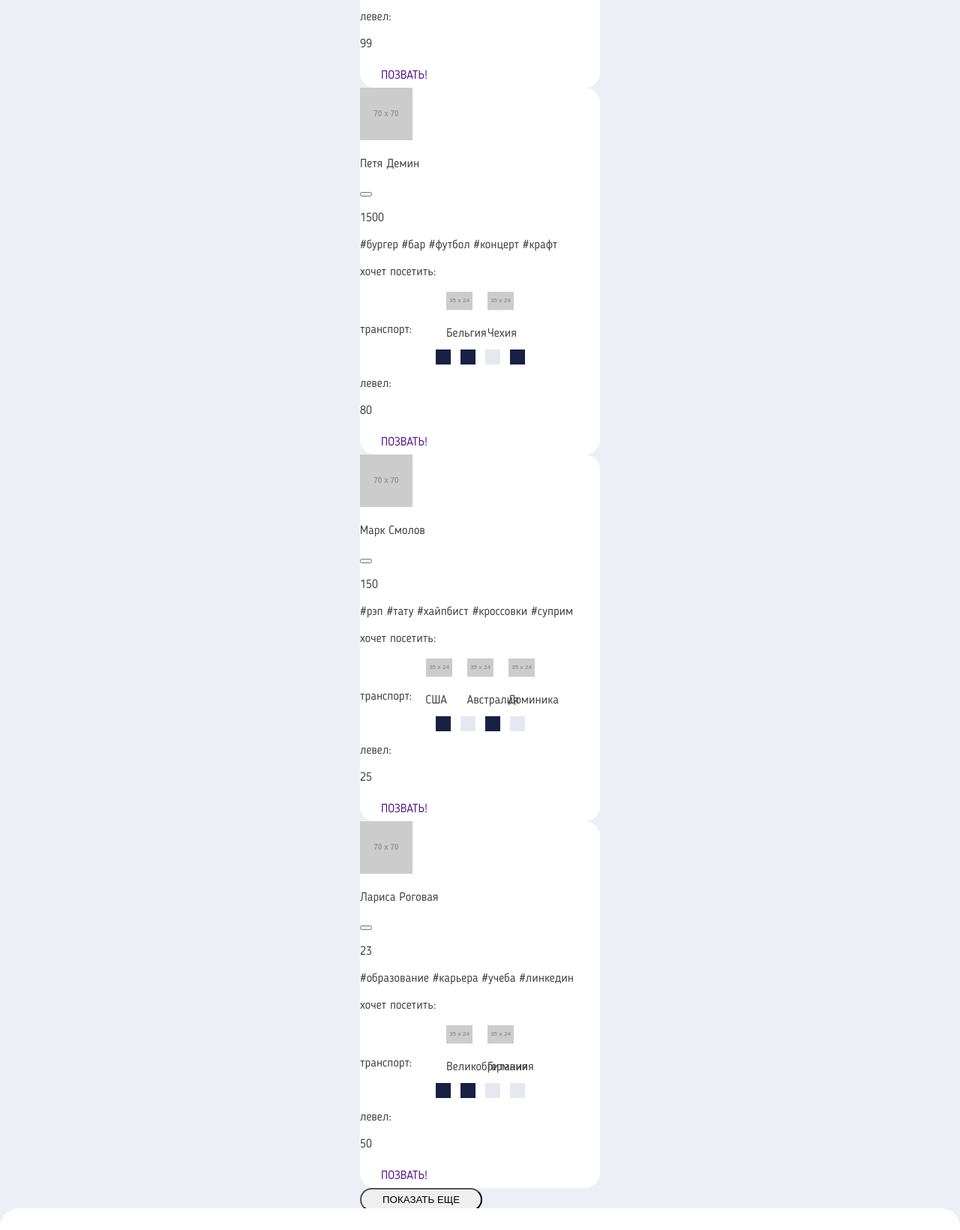
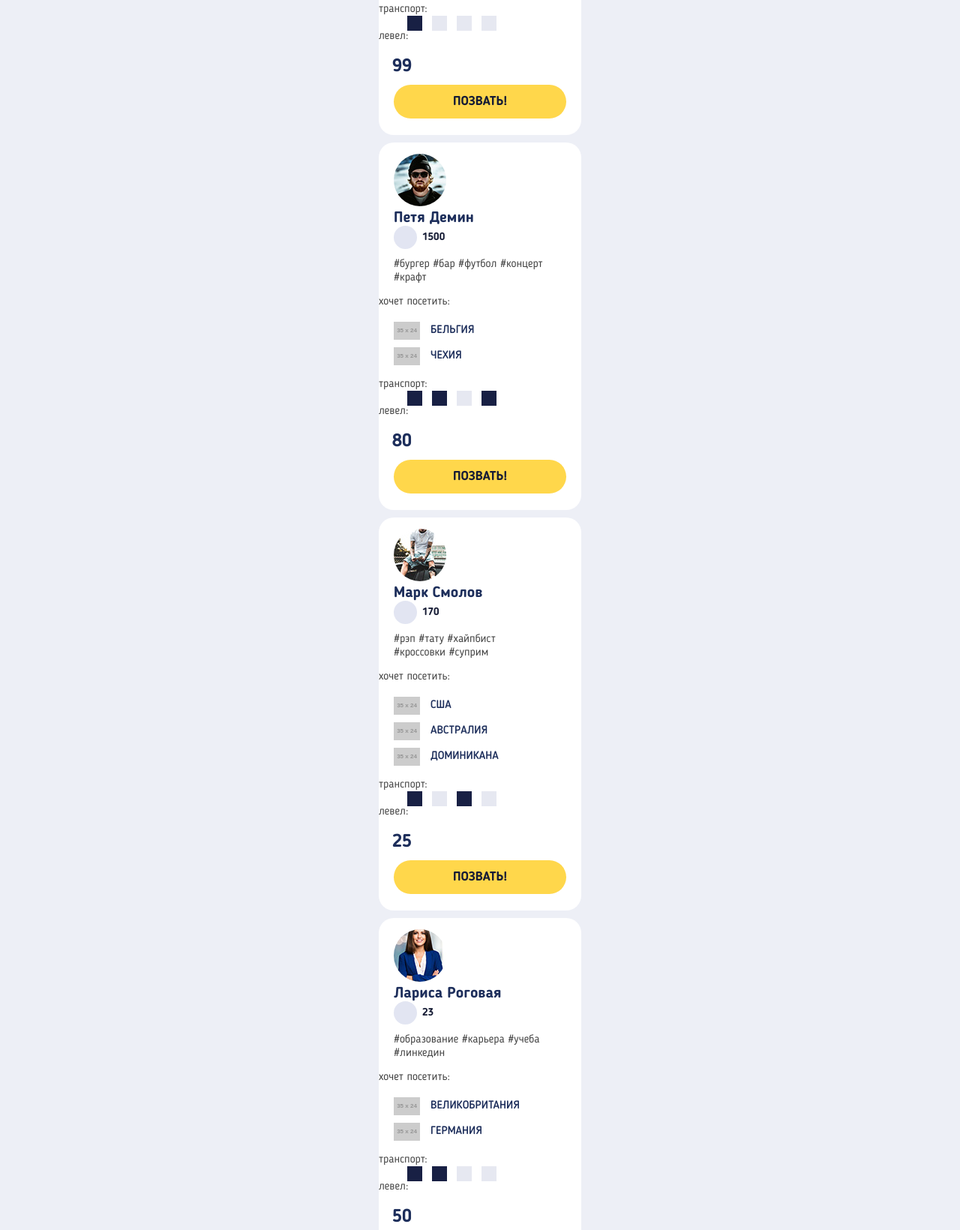
Before and after one commit to IoanKing/488893-pognali-20, a website: page source/travelers.html in a window 1280 px wide. Shown: the part 965-2605 px from the top of the page at 75% size. Drawn offline with nearby package versions, Linux system fonts and the light colour scheme; files that its build step writes are made by us from their sources; placeholder pictures from the web are drawn by us.

Commit message:
Complete travelers page

```diff
--- /dev/null
+++ b/source/sass/blocks/cartflag-list.scss
@@ -0,0 +1,29 @@
+.cartflag-list {
+  @include reset-list;
+  width: 100%;
+}
+
+.cartflag-list__item {
+  display: flex;
+  align-items: center;
+  margin: 10px 0;
+
+  &:first-child {
+    margin-top: 0;
+  }
+
+  &:last-child {
+    margin-bottom: 0;
+  }
+}
+
+.cartflag-list__img {
+  margin-right: 14px;
+}
+
+.cartflag-list__title {
+  @include reset-indents;
+  @include font(15px, 16px, 500);
+  text-transform: uppercase;
+  color: $basic_blue_light;
+}
--- a/source/sass/blocks/level.scss
+++ b/source/sass/blocks/level.scss
@@ -1,9 +1,15 @@
 .level {
-  display: block;
-  background-color: rgba($basic_black, 0.6);
+  display: inline-block;
+  background-color: transparent;
   padding: 12px 18px;
   border-radius: 50px;
-  color: $basic_white;
+  color: $basic_blue_light;
+  vertical-align: center;
+
+  &--dark {
+    background-color: rgba($basic_black, 0.6);
+    color: $basic_white;
+  }
 }
 
 .level__number {
--- a/source/sass/blocks/likes.scss
+++ b/source/sass/blocks/likes.scss
@@ -0,0 +1,20 @@
+.likes {
+  display: flex;
+  justify-content: flex-start;
+  align-items: center;
+}
+
+.likes__icon {
+  @include reset-button;
+  width: 31px;
+  height: 31px;
+  margin-right: 7px;
+  background-color: $special_gray_light;
+  border-radius: 50%;
+}
+
+.likes__counts {
+  @include reset-indents;
+  @include font(14px, 16px, 600);
+  color: $basic_blue;
+}
--- a/source/sass/blocks/page-content.scss
+++ b/source/sass/blocks/page-content.scss
@@ -74,5 +74,5 @@
 }
 
 .page-content__peoples {
-  padding: 0 25px 0;
+  position: relative;
 }
--- a/source/sass/blocks/people-cart.scss
+++ b/source/sass/blocks/people-cart.scss
@@ -1,5 +1,89 @@
 .people-cart {
+  padding-top: 15px;
+  padding-bottom: 22px;
   background-color: $basic_white;
   color: $special_grey;
   border-radius: 20px;
+  margin-bottom: 10px;
 }
+
+.people-cart__user-info {
+  padding-left: 20px;
+  padding-right: 20px;
+}
+
+.people-cart__avatar {
+  width: 70px;
+  height: 70px;
+  margin-right: 16px;
+  border-radius: 50%;
+  overflow: hidden;
+}
+
+.people-cart__user-name {
+  flex-grow: 2;
+  @include reset-indents;
+  @include font(20px, 20px, 600);
+  color: $basic_blue_light;
+}
+
+.people-cart__likes {
+  position: relative;
+}
+
+.people-cart__hashtags {
+  width: 200px;
+  @include reset-indents;
+  @include font(15px, 18px, 400);
+  margin-top: 12px;
+  margin-bottom: 15px;
+}
+
+.people-cart__countries {
+  width: 100%;
+}
+
+.people-cart__transports {
+  width: 195px;
+}
+
+.people-cart__leveling {
+  width: 62px;
+}
+
+.people-cart__text {
+  @include reset-indents;
+  @include font(15px, 16px, 400);
+}
+
+.people-cart .people-cart__cartflag {
+  padding: 18px 20px;
+}
+
+.people-cart__level {
+  display: inline-block;
+  vertical-align: top;
+}
+
+.people-cart__level {
+  position: relative;
+  margin-top: 8px;
+}
+
+.people-cart__calling {
+  padding-left: 20px;
+  padding-right: 20px;
+}
+
+.people-cart__button {
+  position: relative;
+  display: block;
+  @include reset-link;
+  padding: 14px 20px;
+  background-color: $basic_yellow;
+  color: $basic_blue;
+  text-align: center;
+  @include font(17px, 17px, 600);
+  border-radius: 25px;
+  text-transform: uppercase;
+}
--- a/source/sass/blocks/peoples.scss
+++ b/source/sass/blocks/peoples.scss
@@ -3,5 +3,5 @@
 }
 
 .peoples__wrapper {
-
+  padding: 28px 25px 46px;
 }
--- a/source/sass/blocks/slider.scss
+++ b/source/sass/blocks/slider.scss
@@ -0,0 +1,43 @@
+.slider__button {
+  @include reset-button;
+  @include font(17px, 30px, 600);
+  color: $basic_blue_light;
+  text-transform: uppercase;
+  display: block;
+  margin-top: 18px;
+  margin-bottom: 18px;
+  text-align: center;
+  padding-left: 33px;
+
+  background-repeat: no-repeat;
+  background-position: 0 center;
+  background-size: 18px;
+  background-image: url("../../img/show-more-plus.svg");
+}
+
+.slider__toggles {
+  width: 100%;
+  display: flex;
+}
+
+.slider__toggle {
+  @include reset-button;
+  background-color: $basic_white;
+  flex-basis: 50%;
+  height: 50px;
+  background-repeat: no-repeat;
+  background-size: 20px 13px;
+  background-position: center;
+
+  &--back {
+    border-right: 1px solid $basic_blue_lightest;
+    border-radius: 20px 0 0 20px;
+    background-image: url("../../img/triangle-arrow-left.svg");
+  }
+
+  &--next {
+    border-right: 1px solid $basic_blue_lightest;
+    border-radius: 0 20px 20px 0;
+    background-image: url("../../img/triangle-arrow-right.svg");
+  }
+}
--- a/source/sass/style.scss
+++ b/source/sass/style.scss
@@ -52,3 +52,4 @@
 @import "./blocks/user-plans.scss";
 @import "./blocks/level.scss";
 @import "./blocks/peoples.scss";
+@import "./blocks/cartflag-list.scss";
--- a/source/travelers.html
+++ b/source/travelers.html
@@ -256,36 +256,34 @@
       </form>
     </section>
     <section class="page-content__peoples peoples">
-      <div class="slider container">
+      <div class="peoples__wrapper slider container">
         <article class="slider__item people-cart">
-          <div class="people-cart__main-info">
-            <img class="people-cart__avatar" src="https://via.placeholder.com/70x70" alt="Аватар" width="70" height="70">
+          <div class="people-cart__user-info">
+            <img class="people-cart__avatar" src="../img/firsova-mobile@1x.jpg" alt="Аватар" width="70" height="70">
             <p class="people-cart__user-name">Таня Фирсова</p>
-          </div>
             <div class="people-cart__likes likes">
               <button class="likes__icon" type="button"><span class="visually-hidden">лайк</span></button>
               <p class="likes__counts">1,5 М</p>
             </div>
-          <div class="people-cart__hashtags">
-            <p>#ЗОЖ #ПП #Фитнес #пляж #авокадо #смузи</p>
+            <p class="people-cart__hashtags">#ЗОЖ #ПП #Фитнес #пляж #авокадо #смузи</p>
           </div>
           <div class="people-cart__countries">
             <p class="people-cart__text">хочет посетить:</p>
-            <ul class="flag-list">
-              <li class="flag-list__item">
-                <img class="flag-list__img" src="https://via.placeholder.com/35x24" width="35" height="24"
+            <ul class="people-cart__cartflag cartflag-list">
+              <li class="cartflag-list__item">
+                <img class="cartflag-list__img" src="https://via.placeholder.com/35x24" width="35" height="24"
                   alt="Флаг Шри-ланки">
-                <p class="flag-list__title">Шри-ланка</p>
+                <p class="cartflag-list__title">Шри-ланка</p>
               </li>
-              <li class="flag-list__item">
-                <img class="flag-list__img" src="https://via.placeholder.com/35x24" width="35" height="24"
+              <li class="cartflag-list__item">
+                <img class="cartflag-list__img" src="https://via.placeholder.com/35x24" width="35" height="24"
                   alt="Флаг Тайланда">
-                <p class="flag-list__title">Тайланд</p>
+                <p class="cartflag-list__title">Тайланд</p>
               </li>
-              <li class="flag-list__item">
-                <img class="flag-list__img" src="https://via.placeholder.com/35x24" width="35" height="24"
+              <li class="cartflag-list__item">
+                <img class="cartflag-list__img" src="https://via.placeholder.com/35x24" width="35" height="24"
                   alt="Флаг Сейшилы">
-                <p class="flag-list__title">Сейшилы</p>
+                <p class="cartflag-list__title">Сейшилы</p>
               </li>
             </ul>
           </div>
@@ -299,36 +297,38 @@
               <li class="transports-list__item transports-list__item--foot"><span class="visually-hidden">On foot</span></li>
             </ul>
           </div>
-          <div class="people-cart__leveling">
+          <div class="people-cart__stat">
             <p class="people-cart__text">левел:</p>
-            <p class="people-cart__level">99</p>
+            <div class="people-cart__level level">
+              <span class="level__number">99</span>
             </div>
-          <a class="people-cart__button button" href="">Позвать!</a>
+          </div>
+          <div class="people-cart__calling">
+            <a class="people-cart__button" href="">Позвать!</a>
+          </div>
         </article>
         <article class="slider__item people-cart">
-          <div class="people-cart__main-info">
-            <img class="people-cart__avatar" src="https://via.placeholder.com/70x70" alt="Аватар" width="70" height="70">
+          <div class="people-cart__user-info">
+            <img class="people-cart__avatar" src="../img/demin-mobile@1x.jpg" alt="Аватар" width="70" height="70">
             <p class="people-cart__user-name">Петя Демин</p>
-          </div>
             <div class="people-cart__likes likes">
               <button class="likes__icon" type="button"><span class="visually-hidden">лайк</span></button>
               <p class="likes__counts">1500</p>
             </div>
-          <div class="people-cart__hashtags">
-            <p>#бургер #бар #футбол #концерт #крафт</p>
+            <p class="people-cart__hashtags">#бургер #бар #футбол #концерт #крафт</p>
           </div>
           <div class="people-cart__countries">
             <p class="people-cart__text">хочет посетить:</p>
-            <ul class="flag-list">
-              <li class="flag-list__item">
-                <img class="flag-list__img" src="https://via.placeholder.com/35x24" width="35" height="24"
-                  alt="Флаг Бельгия">
-                <p class="flag-list__title">Бельгия</p>
+            <ul class="people-cart__cartflag cartflag-list">
+              <li class="cartflag-list__item">
+                <img class="cartflag-list__img" src="https://via.placeholder.com/35x24" width="35" height="24"
+                  alt="Флаг Бельгии">
+                <p class="cartflag-list__title">Бельгия</p>
               </li>
-              <li class="flag-list__item">
-                <img class="flag-list__img" src="https://via.placeholder.com/35x24" width="35" height="24"
-                  alt="Флаг Чехия">
-                <p class="flag-list__title">Чехия</p>
+              <li class="cartflag-list__item">
+                <img class="cartflag-list__img" src="https://via.placeholder.com/35x24" width="35" height="24"
+                  alt="Флаг Чехии">
+                <p class="cartflag-list__title">Чехия</p>
               </li>
             </ul>
           </div>
@@ -337,47 +337,48 @@
             <ul class="transports-list">
               <li class="transports-list__item transports-list__item--active transports-list__item--plane"><span
                   class="visually-hidden">By plane</span></li>
-              <li class="transports-list__item transports-list__item--active transports-list__item--car"><span
-                  class="visually-hidden">By car</span></li>
+              <li class="transports-list__item  transports-list__item--active transports-list__item--car"><span class="visually-hidden">By car</span></li>
               <li class="transports-list__item transports-list__item--bike"><span class="visually-hidden">By bike</span></li>
-              <li class="transports-list__item transports-list__item--active transports-list__item--foot"><span
-                  class="visually-hidden">On foot</span></li>
+              <li class="transports-list__item transports-list__item--active transports-list__item--foot"><span class="visually-hidden">On foot</span></li>
             </ul>
           </div>
-          <div class="people-cart__leveling">
+          <div class="people-cart__stat">
             <p class="people-cart__text">левел:</p>
-            <p class="people-cart__level">80</p>
+            <div class="people-cart__level level">
+              <span class="level__number">80</span>
             </div>
-          <a class="people-cart__button button" href="">Позвать!</a>
+          </div>
+          <div class="people-cart__calling">
+            <a class="people-cart__button" href="">Позвать!</a>
+          </div>
         </article>
         <article class="slider__item people-cart">
-          <div class="people-cart__main-info">
-            <img class="people-cart__avatar" src="https://via.placeholder.com/70x70" alt="Аватар" width="70" height="70">
+          <div class="people-cart__user-info">
+            <img class="people-cart__avatar" src="../img/smolov-mobile@1x.jpg" alt="Аватар" width="70" height="70">
             <p class="people-cart__user-name">Марк Смолов</p>
-          </div>
             <div class="people-cart__likes likes">
               <button class="likes__icon" type="button"><span class="visually-hidden">лайк</span></button>
-            <p class="likes__counts">150</p>
+              <p class="likes__counts">170</p>
             </div>
-          <div class="people-cart__hashtags">
-            <p>#рэп #тату #хайпбист #кроссовки #суприм</p>
+            <p class="people-cart__hashtags">#рэп #тату #хайпбист #кроссовки #суприм</p>
           </div>
           <div class="people-cart__countries">
             <p class="people-cart__text">хочет посетить:</p>
-            <ul class="flag-list">
-              <li class="flag-list__item">
-                <img class="flag-list__img" src="https://via.placeholder.com/35x24" width="35" height="24" alt="Флаг США">
-                <p class="flag-list__title">США</p>
+            <ul class="people-cart__cartflag cartflag-list">
+              <li class="cartflag-list__item">
+                <img class="cartflag-list__img" src="https://via.placeholder.com/35x24" width="35" height="24"
+                  alt="Флаг США">
+                <p class="cartflag-list__title">США</p>
               </li>
-              <li class="flag-list__item">
-                <img class="flag-list__img" src="https://via.placeholder.com/35x24" width="35" height="24"
-                  alt="Флаг Австралия">
-                <p class="flag-list__title">Австралия</p>
+              <li class="cartflag-list__item">
+                <img class="cartflag-list__img" src="https://via.placeholder.com/35x24" width="35" height="24"
+                  alt="Флаг Австралии">
+                <p class="cartflag-list__title">Австралия</p>
               </li>
-              <li class="flag-list__item">
-                <img class="flag-list__img" src="https://via.placeholder.com/35x24" width="35" height="24"
-                  alt="Флаг Доминика">
-                <p class="flag-list__title">Доминика</p>
+              <li class="cartflag-list__item">
+                <img class="cartflag-list__img" src="https://via.placeholder.com/35x24" width="35" height="24"
+                  alt="Флаг Доминиканы">
+                <p class="cartflag-list__title">Доминикана</p>
               </li>
             </ul>
           </div>
@@ -387,41 +388,42 @@
               <li class="transports-list__item transports-list__item--active transports-list__item--plane"><span
                   class="visually-hidden">By plane</span></li>
               <li class="transports-list__item transports-list__item--car"><span class="visually-hidden">By car</span></li>
-              <li class="transports-list__item transports-list__item--active transports-list__item--bike"><span
-                  class="visually-hidden">By bike</span></li>
+              <li class="transports-list__item transports-list__item--active transports-list__item--bike"><span class="visually-hidden">By bike</span></li>
               <li class="transports-list__item transports-list__item--foot"><span class="visually-hidden">On foot</span></li>
             </ul>
           </div>
-          <div class="people-cart__leveling">
+          <div class="people-cart__stat">
             <p class="people-cart__text">левел:</p>
-            <p class="people-cart__level">25</p>
+            <div class="people-cart__level level">
+              <span class="level__number">25</span>
             </div>
-          <a class="people-cart__button button" href="">Позвать!</a>
+          </div>
+          <div class="people-cart__calling">
+            <a class="people-cart__button" href="">Позвать!</a>
+          </div>
         </article>
         <article class="slider__item people-cart">
-          <div class="people-cart__main-info">
-            <img class="people-cart__avatar" src="https://via.placeholder.com/70x70" alt="Аватар" width="70" height="70">
+          <div class="people-cart__user-info">
+            <img class="people-cart__avatar" src="../img/rogovaya-mobile@1x.jpg" alt="Аватар" width="70" height="70">
             <p class="people-cart__user-name">Лариса Роговая</p>
-          </div>
             <div class="people-cart__likes likes">
               <button class="likes__icon" type="button"><span class="visually-hidden">лайк</span></button>
               <p class="likes__counts">23</p>
             </div>
-          <div class="people-cart__hashtags">
-            <p>#образование #карьера #учеба #линкедин</p>
+            <p class="people-cart__hashtags">#образование #карьера #учеба #линкедин</p>
           </div>
           <div class="people-cart__countries">
             <p class="people-cart__text">хочет посетить:</p>
-            <ul class="flag-list">
-              <li class="flag-list__item">
-                <img class="flag-list__img" src="https://via.placeholder.com/35x24" width="35" height="24"
-                  alt="Флаг Великобритания">
-                <p class="flag-list__title">Великобритания</p>
+            <ul class="people-cart__cartflag cartflag-list">
+              <li class="cartflag-list__item">
+                <img class="cartflag-list__img" src="https://via.placeholder.com/35x24" width="35" height="24"
+                  alt="Флаг Великобритании">
+                <p class="cartflag-list__title">Великобритания</p>
               </li>
-              <li class="flag-list__item">
-                <img class="flag-list__img" src="https://via.placeholder.com/35x24" width="35" height="24"
-                  alt="Флаг Германия">
-                <p class="flag-list__title">Германия</p>
+              <li class="cartflag-list__item">
+                <img class="cartflag-list__img" src="https://via.placeholder.com/35x24" width="35" height="24"
+                  alt="Флаг Германии">
+                <p class="cartflag-list__title">Германия</p>
               </li>
             </ul>
           </div>
@@ -430,22 +432,26 @@
             <ul class="transports-list">
               <li class="transports-list__item transports-list__item--active transports-list__item--plane"><span
                   class="visually-hidden">By plane</span></li>
-              <li class="transports-list__item transports-list__item--active transports-list__item--car"><span
-                  class="visually-hidden">By car</span></li>
+              <li class="transports-list__item transports-list__item--active transports-list__item--car"><span class="visually-hidden">By car</span></li>
               <li class="transports-list__item transports-list__item--bike"><span class="visually-hidden">By bike</span></li>
               <li class="transports-list__item transports-list__item--foot"><span class="visually-hidden">On foot</span></li>
             </ul>
           </div>
-          <div class="people-cart__leveling">
+          <div class="people-cart__stat">
             <p class="people-cart__text">левел:</p>
-            <p class="people-cart__level">50</p>
+            <div class="people-cart__level level">
+              <span class="level__number">50</span>
             </div>
-          <a class="people-cart__button button" href="">Позвать!</a>
+          </div>
+          <div class="people-cart__calling">
+            <a class="people-cart__button" href="">Позвать!</a>
+          </div>
         </article>
-        <button class="slider__button button" type="button">Показать еще</button>
+
+        <button class="slider__button" type="button">Показать еще</button>
         <div class="slider__toggles">
-          <button class="slider__toggle slider__toggle--back slider__toggle--current" type="button">Back</button>
-          <button class="slider__toggle slider__toggle--next" type="button">Next</button>
+          <button class="slider__toggle slider__toggle--back slider__toggle--current" type="button"><span class="visually-hidden">Back</span></button>
+          <button class="slider__toggle slider__toggle--next" type="button"><span class="visually-hidden">Next</span></button>
         </div>
       </div>
     </section>
```
Also changed, not shown: source/form.html (+9 -5 lines), source/index.html (+2 -2 lines). Lines whose indentation alone changed are shown as unchanged.
